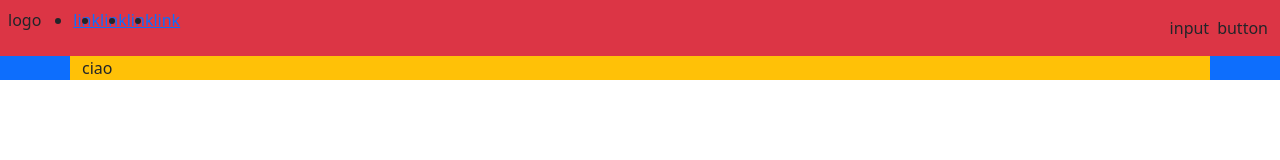
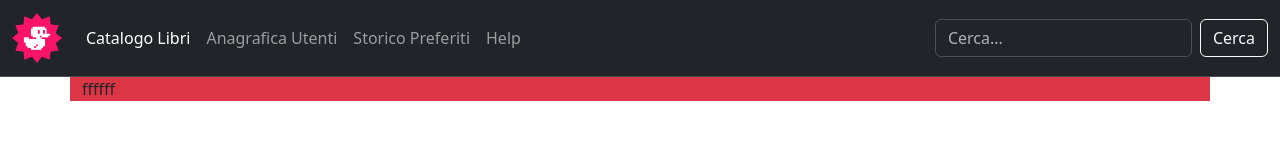
Before and after one commit to LeonardSuli/html-css-bootstrap-dashboard, a plain HTML site: page index.html in a window 1280 px wide. Drawn offline with nearby package versions, Linux system fonts and the light colour scheme.

Commit message:
fixed header

```diff
--- a/index.html
+++ b/index.html
@@ -4,39 +4,50 @@
     <meta charset="utf-8">
     <meta name="viewport" content="width=device-width, initial-scale=1">
     <title>html-css-bootstrap-dashboard</title>
+    <link rel="stylesheet" href="https://cdnjs.cloudflare.com/ajax/libs/font-awesome/6.4.2/css/all.min.css" integrity="sha512-z3gLpd7yknf1YoNbCzqRKc4qyor8gaKU1qmn+CShxbuBusANI9QpRohGBreCFkKxLhei6S9CQXFEbbKuqLg0DA==" crossorigin="anonymous" referrerpolicy="no-referrer" />
     <link href="https://cdn.jsdelivr.net/npm/bootstrap@5.3.2/dist/css/bootstrap.min.css" rel="stylesheet" integrity="sha384-T3c6CoIi6uLrA9TneNEoa7RxnatzjcDSCmG1MXxSR1GAsXEV/Dwwykc2MPK8M2HN" crossorigin="anonymous">
   </head>
   <body>
-    <header class="d-flex justify-content-between align-items-center bg-danger">
 
-        <!-- menu left -->
-        <div class="d-flex p-2">
-            <div>logo</div>
-            <div>
-                <ul class="d-flex">
-                    <li><a href="#">link</a></li>
-                    <li><a href="#">link</a></li>
-                    <li><a href="#">link</a></li>
-                    <li><a href="#">link</a></li>
-                </ul>
-            </div>
+
+    <header>
+      <nav class="navbar navbar-expand-lg bg-dark border-bottom border-body" data-bs-theme="dark">
+        <div class="container-fluid">
+          <a class="navbar-brand" href="#">
+            <img style="width: 50px;" src="./assets/img/duck.png" alt="">
+          </a>
+          <button class="navbar-toggler" type="button" data-bs-toggle="collapse" data-bs-target="#navbarSupportedContent" aria-controls="navbarSupportedContent" aria-expanded="false" aria-label="Toggle navigation">
+            <span class="navbar-toggler-icon"></span>
+          </button>
+          <div class="collapse navbar-collapse" id="navbarSupportedContent">
+            <ul class="navbar-nav me-auto mb-2 mb-lg-0">
+              <li class="nav-item">
+                <a class="nav-link active" aria-current="page" href="#">Catalogo Libri</a>
+              </li>
+              <li class="nav-item">
+                <a class="nav-link" href="#">Anagrafica Utenti</a>
+              </li>
+              <li class="nav-item">
+                <a class="nav-link" href="#">Storico Preferiti</a>
+              </li>
+              <li class="nav-item">
+                <a class="nav-link" href="#">Help</a>
+              </li>
+            </ul>
+            <form class="d-flex" role="search">
+              <input class="form-control me-2" type="search" placeholder="Cerca..." aria-label="Search">
+              <button class="btn btn-outline-light" type="submit">Cerca</button>
+            </form>
+          </div>
         </div>
-
-        <!-- menu right -->
-        <div class="d-flex p-2">
-            <div class="p-1">input</div>
-            <div class="p-1">button</div>
-        </div>
+      </nav>
     </header>
 
-    <main class="bg-primary">
-        <div class="container bg-warning">
-           ciao
-        </div>
+    <main>
+      <div class="container-lg bg-danger">
+        ffffff
+      </div>
     </main>
-
-
-
 
 
 
```
